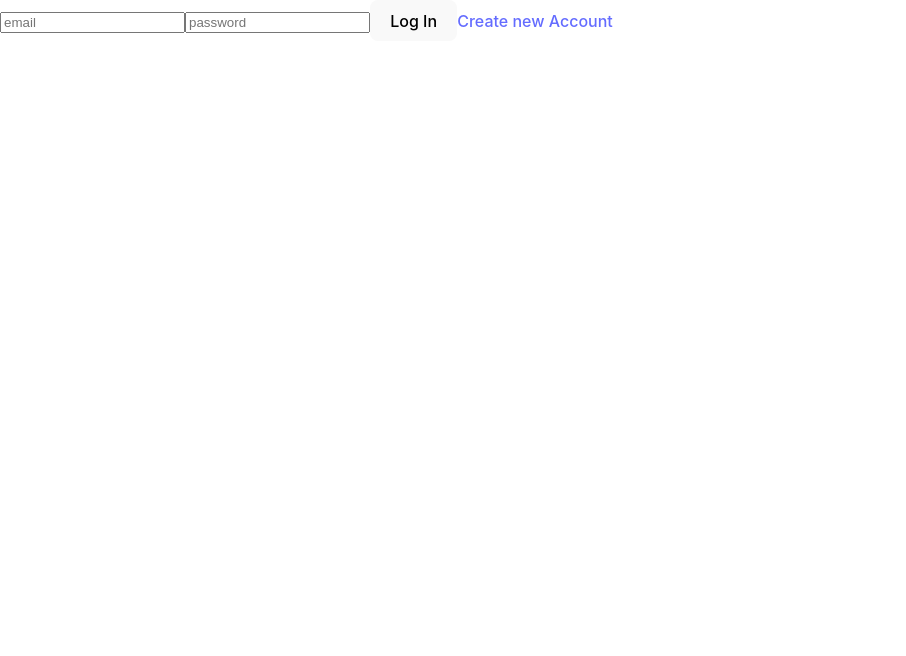
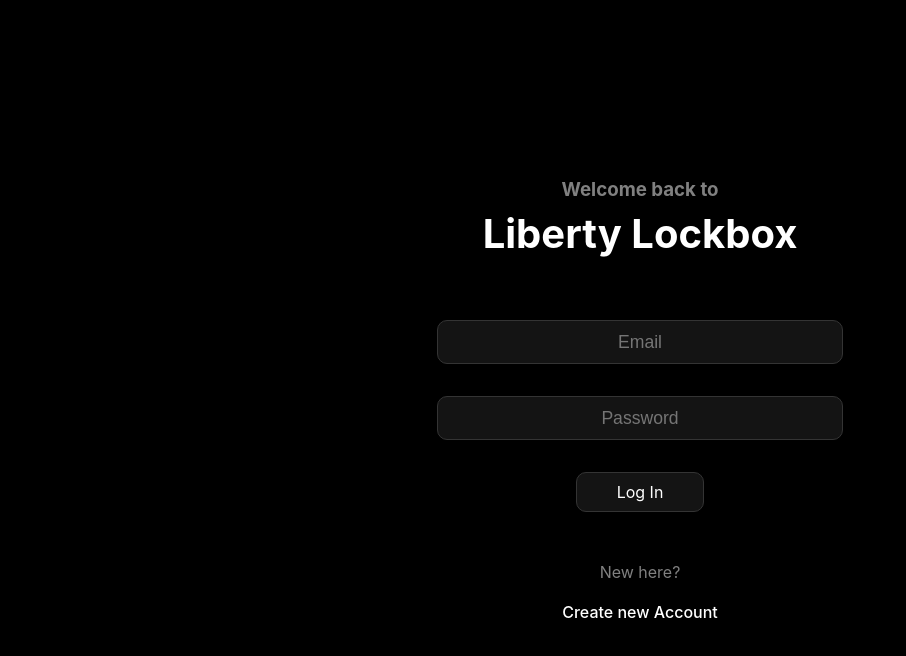
Before and after one commit to MilosGlamocak/Liberty-Lockbox, a React (Vite) app in the folder Liberty Lockbox/: page / in a window 1280 px wide. Shown: the top 656 px of the page, without its empty margins (0-906 px from the left). Built offline with nearby package versions, Linux system fonts and the light colour scheme; no server answers.

Commit message:
More styling updates for SignIn and SignUp

```diff
--- a/Liberty Lockbox/src/(auth)/SignIn.jsx
+++ b/Liberty Lockbox/src/(auth)/SignIn.jsx
@@ -2,6 +2,10 @@ import React from 'react'
 import { signIn } from '../../lib/appwrite'
 import { useState } from 'react'
 import { Link, Outlet } from 'react-router-dom'
+import { Container } from '@mui/material'
+import '../styles/SignIn.css'
+import CustomButton from '../components/CustomButton'
+import CustomInput from '../components/CustomInput'
 
 function SignIn() {
 
@@ -16,13 +20,24 @@ function SignIn() {
     signIn(credentials.email, credentials.password).then((res) => console.log(res))
   }
   return (
-    <div>
-      <input placeholder='email' id='email' onChange={handleSetCredentials}/>
-      <input placeholder='password' id='password' onChange={handleSetCredentials} type='password'/>
-      <button onClick={handleLogIn}>Log In</button>
-      <Link to='signup'>Create new Account</Link>
+    <Container className='signInCont'>
+      <Container className='signInHeader'>
+        <h3 className='headerSmall'>Welcome back to</h3>
+        <h1 className='headerBig'>Liberty Lockbox</h1>
+      </Container>
+      <Container className='inputCont'>
+        <CustomInput placeholder='Email' id='email' onChange={handleSetCredentials}/>
+        <CustomInput placeholder='Password' id='password' onChange={handleSetCredentials} type='password'/>
+      </Container>
+
+      <CustomButton onClick={handleLogIn} text='Log In'/>
+      <Container className='signUpLinkCont'>
+        <p className='signUpQuestion'>New here?</p>
+        <Link to='signup' className='signUpLink'>Create new Account</Link>
+      </Container>
+
       <Outlet />
-    </div>
+    </Container>
   )
 }
 
--- a/Liberty Lockbox/src/(auth)/SignUp.jsx
+++ b/Liberty Lockbox/src/(auth)/SignUp.jsx
@@ -2,6 +2,9 @@ import React from 'react'
 import { useState } from 'react';
 import { createUser } from '../../lib/appwrite';
 import { Link, Outlet, useNavigate } from 'react-router-dom';
+import { Container } from '@mui/material';
+import CustomInput from '../components/CustomInput';
+import CustomButton from '../components/CustomButton';
 
 function SignUp() {
   let navigate = useNavigate()
@@ -20,14 +23,25 @@ function SignUp() {
     })
   }
   return (
-    <div>
-      <input placeholder='email' id='email' onChange={handleSetCredentials}/>
-      <input placeholder='username' id='username' onChange={handleSetCredentials}/>
-      <input placeholder='password' id='password' onChange={handleSetCredentials} type='password'/>
-      <button onClick={handleSignUp}>Sign Up</button>
-      <Link to='/'>Already have an Account</Link>
-      <Outlet />
-    </div>
+    <Container className='signInCont'>
+    <Container className='signInHeader'>
+      <h3 className='headerSmall'>New to</h3>
+      <h1 className='headerBig'>Liberty Lockbox?</h1>
+    </Container>
+    <Container className='inputCont'>
+      <CustomInput placeholder='Username' id='username' onChange={handleSetCredentials}/>
+      <CustomInput placeholder='Email' id='email' onChange={handleSetCredentials}/>
+      <CustomInput placeholder='Password' id='password' onChange={handleSetCredentials} type='password'/>
+    </Container>
+
+    <CustomButton onClick={handleSignUp} text='Create an Account' width='10rem'/>
+    <Container className='signUpLinkCont'>
+      <p className='signUpQuestion'>Already have an Account?</p>
+      <Link to='/' className='signUpLink'>Sign In</Link>
+    </Container>
+
+    <Outlet />
+  </Container>
   )
 }
 
--- /dev/null
+++ b/Liberty Lockbox/src/components/CustomInput.jsx
@@ -0,0 +1,28 @@
+import React from 'react'
+import PropTypes from 'prop-types'
+import '../styles/CustomInput.css'
+
+function CustomInput({placeholder, id, onChange, width, color, backgroundColor, border, type, className}) {
+  return (
+    <input className={`customInput ${className}`}
+        placeholder={placeholder} id={id} onChange={onChange} type={type}
+        style={{
+            width: width, color: color, backgroundColor: backgroundColor, border: border
+        }}
+    />
+  )
+}
+
+CustomInput.propTypes = {
+    placeholder: PropTypes.string,
+    id: PropTypes.string,
+    onChange: PropTypes.func,
+    width: PropTypes.string,
+    color: PropTypes.string,
+    backgroundColor: PropTypes.string,
+    border: PropTypes.string,
+    type: PropTypes.string,
+    className: PropTypes.string,
+}
+
+export default CustomInput
--- /dev/null
+++ b/Liberty Lockbox/src/styles/CustomInput.css
@@ -0,0 +1,10 @@
+.customInput {
+    background-color: #141414;
+    border: 1px solid #343434;
+    height: 2.5rem;
+    width: 25rem;
+    border-radius: 10px;
+    font-size: 1.1rem;
+    color: white;
+    text-align: center;
+}
--- /dev/null
+++ b/Liberty Lockbox/src/styles/SignIn.css
@@ -0,0 +1,59 @@
+.signInCont {
+    max-width: 100% !important;
+    display: flex !important;
+    align-items: center;
+    justify-content: center;
+    flex-direction: column;
+    height: 100vh;
+    background-color: black;
+    gap: 2rem;
+}
+
+.signInHeader {
+    display: flex !important;
+    align-items: center;
+    justify-content: center;
+    flex-direction: column;
+    margin: 0 0 2rem 0;
+    gap: 0.5rem;
+}
+
+.headerBig, .headerSmall {
+    margin: 0 !important;
+    color: white;
+}
+
+.headerSmall {
+    color: rgba(255,255,255, 0.5);
+}
+
+.headerBig {
+    font-size: 2.5rem;
+}
+
+.inputCont {
+    display: flex !important;
+    flex-direction: column;
+    align-items: center;
+    justify-content: center;
+    gap: 2rem;
+}
+
+.signUpLinkCont {
+    display: flex !important;
+    align-items: center;
+    justify-content: center;
+    flex-direction: column;
+}
+
+.signUpQuestion {
+    color: rgba(255,255,255,0.5);
+}
+
+.signUpLink {
+    color: white;
+}
+
+.signUpLink:hover {
+    color: rgba(255,255,255, 0.6);
+}
```
